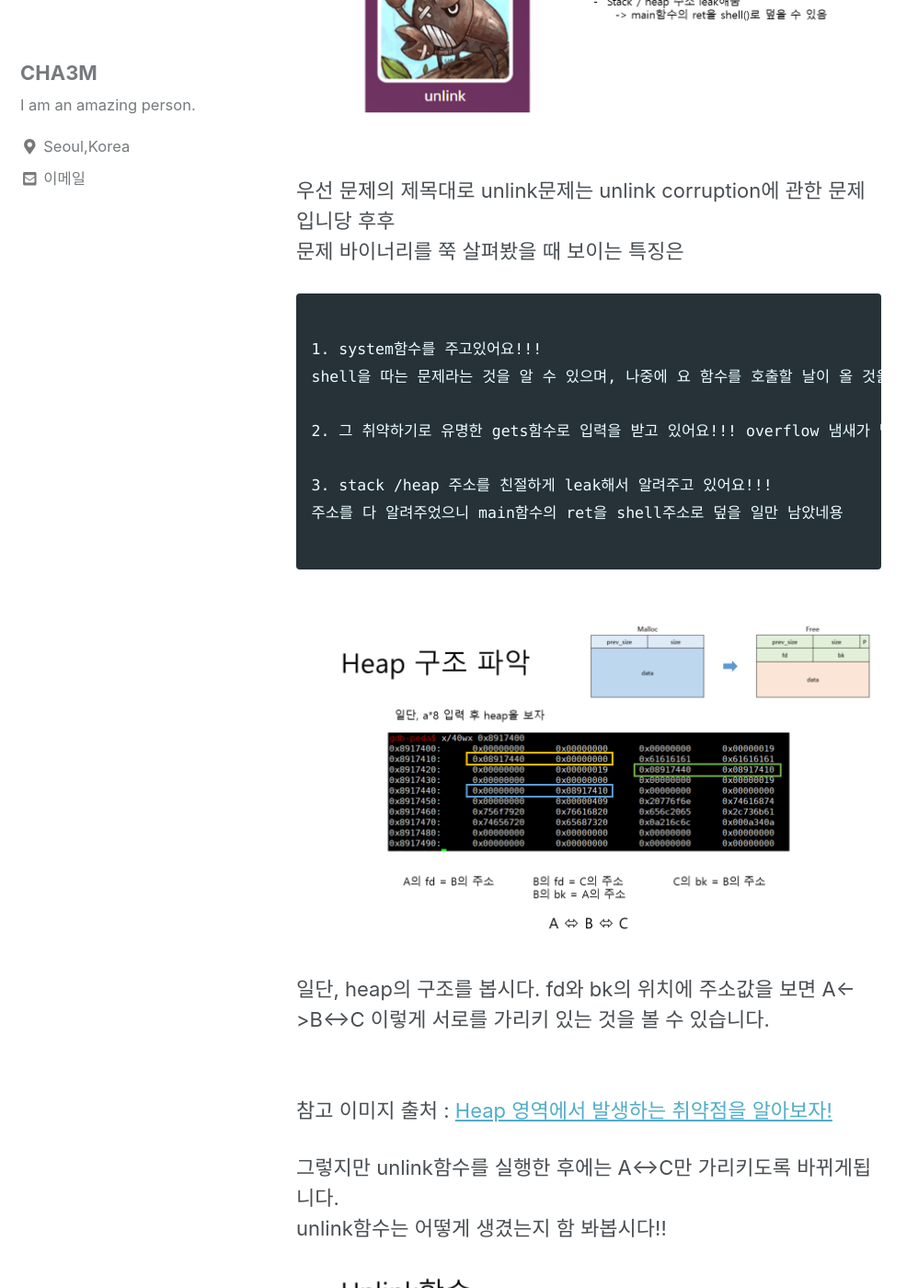
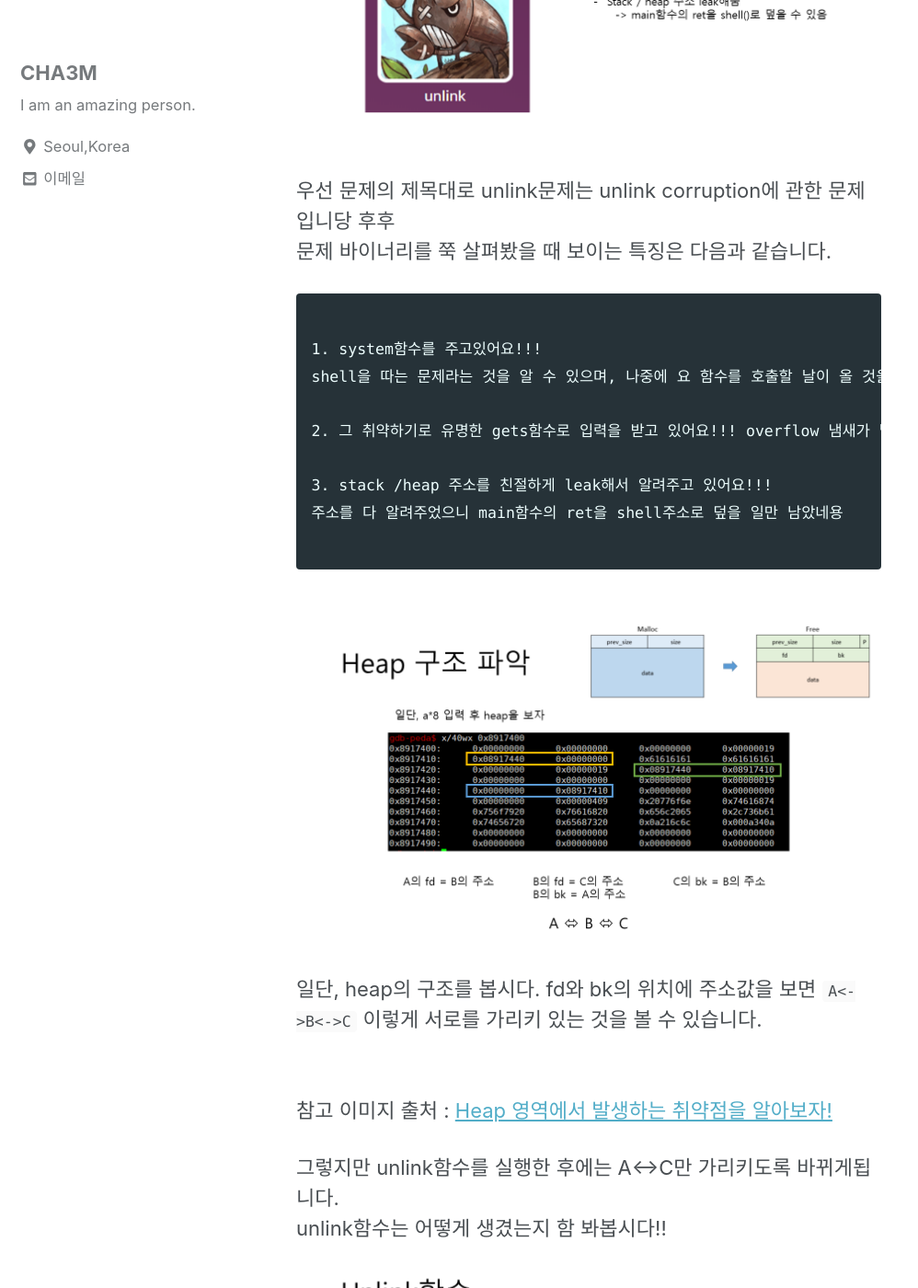
Before and after one commit to Hanchaemin/CHA3M.github.io, a Jekyll site: the page built from _posts/2018-09-19-pwnable.kr-unlink.md, in a window 1280 px wide and 1400 px high, scrolled down 613 px. Shown: the whole window at 92% size, without its empty margins (0-998 px from the left). Built offline with Jekyll 4.4.1, drawn with Linux system fonts in a browser that asks for light colours; nearby versions of some CDN libraries; comment, search, counter and statistics services are not loaded; some of the changed text lies outside the part shown.

Commit message:
Update 2018-09-19-pwnable.kr-unlink.md

````diff
--- a/_posts/2018-09-19-pwnable.kr-unlink.md
+++ b/_posts/2018-09-19-pwnable.kr-unlink.md
@@ -12,7 +12,7 @@ categories:
   - pwn
 ---
 <br>
-`pwnable.kr` Toddler's Bottle의 마지막 문제인 unlink문제를 보겠습니다!
+`pwnable.kr` `Toddler's Bottle`의 마지막 문제인 `unlink`문제를 보겠습니다!
 
 <!--more-->
 
@@ -23,7 +23,7 @@ categories:
 ![]({{ site.baseurl }}/assets/images/pwnable.kr/unlink_01.PNG)
 <br>
 우선 문제의 제목대로 unlink문제는 unlink corruption에 관한 문제입니당 후후
-문제 바이너리를 쭉 살펴봤을 때 보이는 특징은
+문제 바이너리를 쭉 살펴봤을 때 보이는 특징은 다음과 같습니다.
 
 ```
 
@@ -40,7 +40,7 @@ shell을 따는 문제라는 것을 알 수 있으며, 나중에 요 함수를
 <br>
 ![]({{ site.baseurl }}/assets/images/pwnable.kr/unlink_02.PNG)
 <br>
-일단, heap의 구조를 봅시다. fd와 bk의 위치에 주소값을 보면 A<->B<->C 이렇게 서로를 가리키 있는 것을 볼 수 있습니다.
+일단, heap의 구조를 봅시다. fd와 bk의 위치에 주소값을 보면 `A<->B<->C` 이렇게 서로를 가리키 있는 것을 볼 수 있습니다.
 <br>
 ![]({{ site.baseurl }}/assets/images/chaem/pwnable.kr/unlink_03.PNG)
 참고 이미지 출처 : [Heap 영역에서 발생하는 취약점을 알아보자!](https://bpsecblog.wordpress.com/2016/10/06/heap_vuln/)
````
